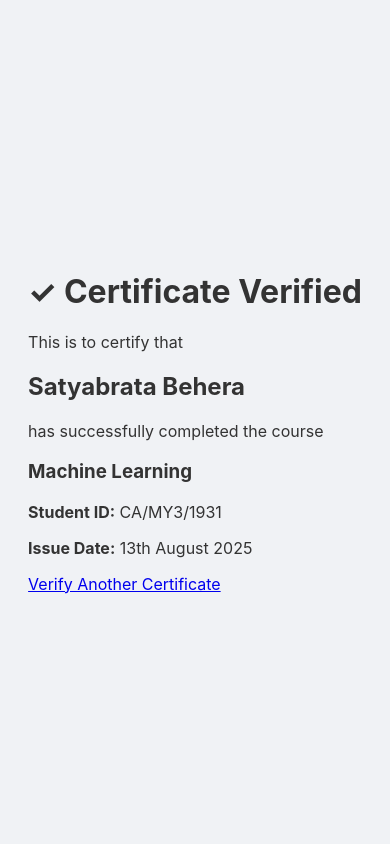
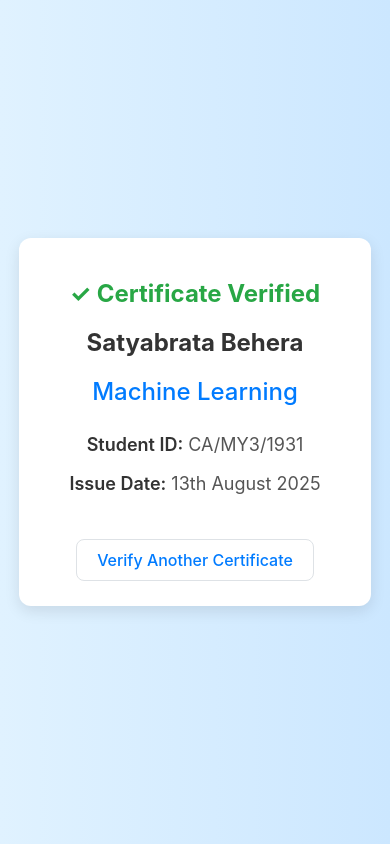
Before and after one commit to titan-spyer/codealpha, a Flask app: page /certificate/CA/MY3/1931 in a window 390 px wide. Run offline with Flask 3, Linux system fonts and the light colour scheme; data comes from the database, SQL or seed files in the repository.

Commit message:
Page updated sucessfully

```diff
--- a/static/style.css
+++ b/static/style.css
@@ -1,24 +1,29 @@
 /* ===== Global Styles & Layout ===== */
 body {
     font-family: -apple-system, BlinkMacSystemFont, 'Segoe UI', Roboto, Oxygen, Ubuntu, Cantarell, 'Open Sans', 'Helvetica Neue', sans-serif;
-    background-color: #f0f2f5;
+    /* Initial 3-layer horizontal gradient. This will be animated by background.js */
+    background: linear-gradient(to right, #8EC5FC, #b570f5, #7d2fc2);
     margin: 0;
-    padding: 20px;
+    padding: 0;
     display: flex;
     justify-content: center;
     align-items: center;
     min-height: 100vh;
     color: #333;
     box-sizing: border-box;
+    /* Add a smooth transition for the background change */
+    transition: background 2s ease-in-out;
 }
 
 .container {
     background-color: #ffffff;
     padding: 40px;
     border-radius: 12px;
-    box-shadow: 0 8px 25px rgba(0,0,0,0.1);
+    /* Updated shadow for a more pronounced, lifted effect. */
+    box-shadow: 0 10px 25px rgba(0,0,0,0.1);
     text-align: center;
-    max-width: 600px;
+    /* Made container more compact to match the index page image. */
+    max-width: 400px;
     width: 100%;
     box-sizing: border-box;
 }
@@ -87,15 +92,28 @@ body {
 
 /* ===== Certificate Page Specific Styles ===== */
 
+/* Use a different class for the certificate box to style it separately if needed, but a similar look is desired. */
+.certificate-box {
+    background-color: #ffffff;
+    padding: 40px;
+    border-radius: 12px;
+    /* Updated shadow to be consistent with the index page container. */
+    box-shadow: 0 10px 25px rgba(0,0,0,0.1);
+    text-align: center;
+    max-width: 600px;
+    width: 100%;
+    box-sizing: border-box;
+}
+
 /* "Certificate Verified" title */
-.container h1 {
+.certificate-box h1 {
     color: #28a745; /* Green for verified */
     font-size: 28px;
     margin-bottom: 20px;
 }
 
 /* "This is to certify that" etc. */
-.container p {
+.certificate-box p {
     color: #555;
     font-size: 18px;
     line-height: 1.6;
@@ -103,7 +121,7 @@ body {
 }
 
 /* Student Name (specific class to avoid conflict) */
-.container .student-name {
+.certificate-box .student-name {
     color: #1c2b4b;
     font-size: 36px;
     margin-top: 15px;
@@ -111,7 +129,7 @@ body {
 }
 
 /* Course Name */
-.container h3 {
+.certificate-box h3 {
     color: #007bff;
     font-size: 28px;
     font-weight: 500;
@@ -120,13 +138,13 @@ body {
 }
 
 /* Details like "Student ID:" */
-.container p strong {
+.certificate-box p strong {
     color: #333;
     font-weight: 600;
 }
 
 /* "Verify Another Certificate" link */
-.container .back-link {
+.certificate-box .back-link {
     display: inline-block;
     margin-top: 30px;
     text-decoration: none;
@@ -138,8 +156,39 @@ body {
     transition: background-color 0.3s, color 0.3s;
 }
 
-.container .back-link:hover {
+.certificate-box .back-link:hover {
     background-color: #007bff;
     color: #ffffff;
     border-color: #007bff;
 }
+
+@media (max-width: 768px) {
+    body {
+        /* Horizontal gradient for mobile view */
+        background: linear-gradient(to right, #e0f2ff, #cce7ff);
+        padding: 10px;
+    }
+
+    .container, .certificate-box {
+        padding: 25px;
+        box-shadow: 0 5px 15px rgba(0,0,0,0.1);
+        width: 95%; /* Make it take up more space on mobile */
+    }
+
+    .container h2, .certificate-box h1 {
+        font-size: 24px;
+    }
+
+    .certificate-box .student-name {
+        font-size: 30px;
+    }
+
+    .certificate-box h3 {
+        font-size: 24px;
+    }
+
+    .container form input[type="text"], .container form button {
+        padding: 10px;
+        font-size: 16px;
+    }
+}
--- a/templates/certificate.html
+++ b/templates/certificate.html
@@ -9,9 +9,9 @@
 <body>
     <div class="certificate-box">
         <h1>✓ Certificate Verified</h1>
-        <p>This is to certify that</p>
+        <!-- <p>This is to certify that</p> -->
         <h2>{{ certificate.student_name }}</h2>
-        <p>has successfully completed the course</p>
+        <!-- <p>has successfully completed the course</p> -->
         <h3>{{ certificate.course_name }}</h3>
         <p><strong>Student ID:</strong> {{ certificate.student_id }}</p>
         <p><strong>Issue Date:</strong> {{ certificate.issue_date }}</p>
--- a/templates/index.html
+++ b/templates/index.html
@@ -28,5 +28,7 @@
             <button type="submit">Verify</button>
         </form>
     </div>
+    <!-- Add the script for the dynamic background -->
+    <script src="{{ url_for('static', filename='background.js') }}" defer></script>
 </body>
 </html>
```
Also changed, not shown: static/background.js (added, +30 -0 lines).
